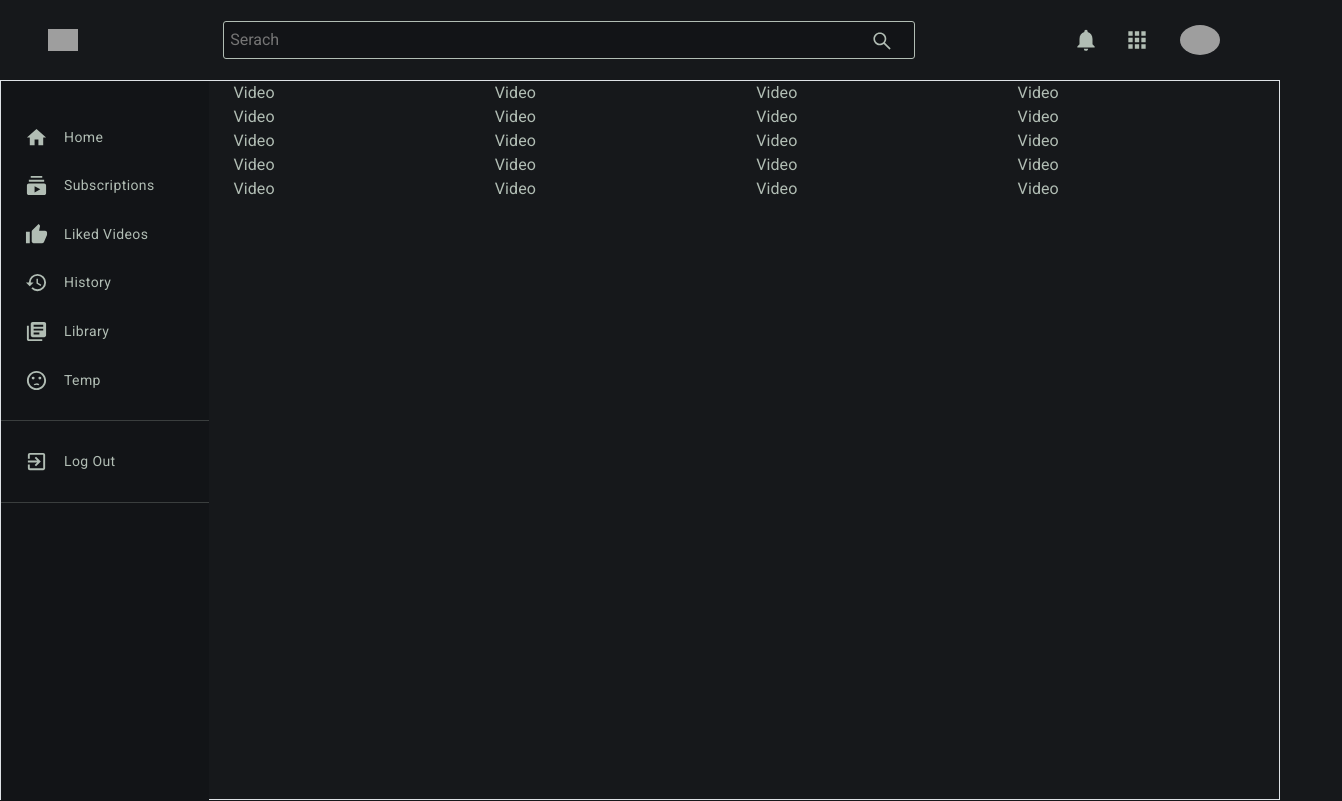
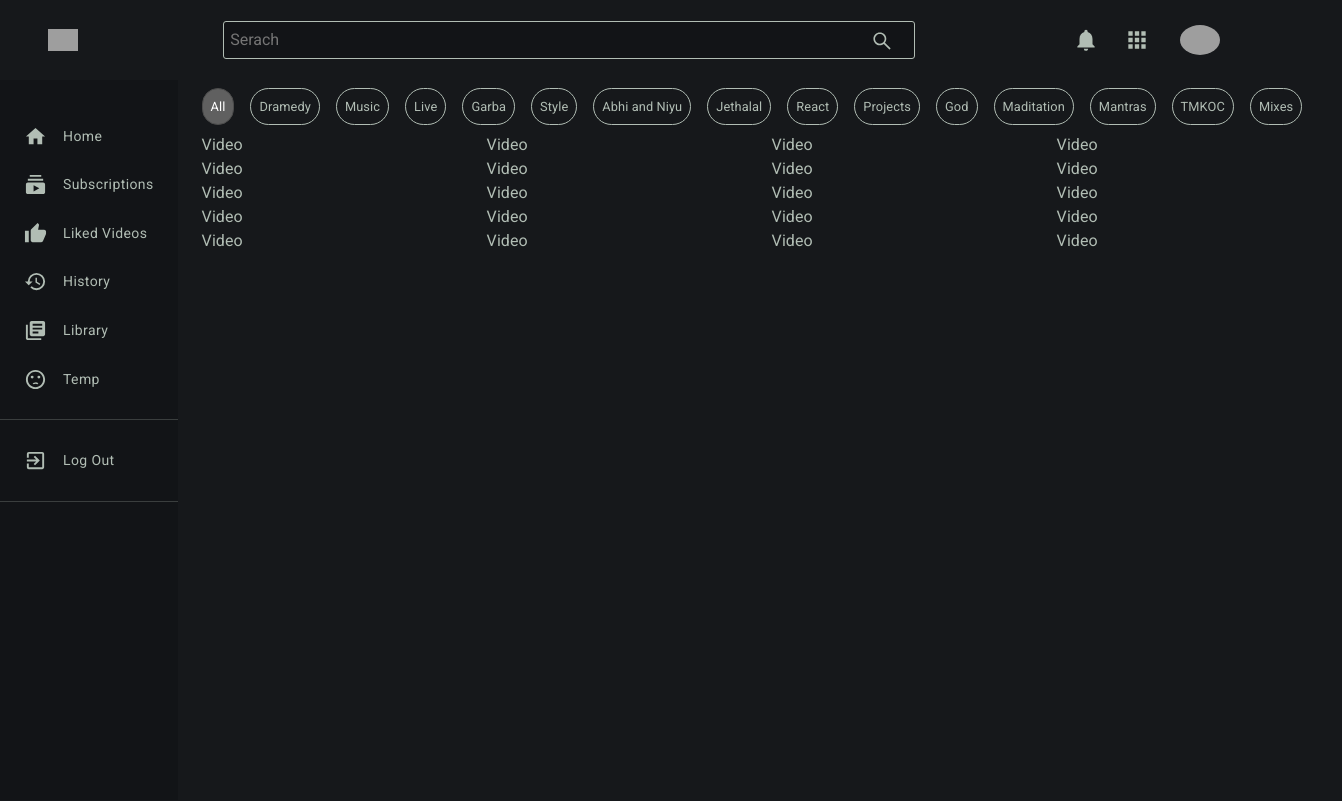
Before and after one commit to mansi8140/yt_clone, a React (Create React App) app: page / in a window 1280 px wide. Shown: the whole page, 1342 px wide, since content can reach past the window. Built offline with nearby package versions, Linux system fonts and the light colour scheme; grey boxes are pictures that could not be loaded.

Commit message:
Added Categories bar content and it's css

```diff
--- a/src/App.js
+++ b/src/App.js
@@ -13,7 +13,7 @@ const App = () => {
   return (
     <>
     <Header openSidebar = {openSidebar} />
-    <div className='app-container border obrder-info'>
+    <div className='app-container'>
       <Sidebar sidebar={sidebar} openSidebar = {openSidebar}/>
       <Container fluid className='app_main'>
         <HomeScreen />
--- a/src/componenets/categoriesBar/CategoriesBar.js
+++ b/src/componenets/categoriesBar/CategoriesBar.js
@@ -1,10 +1,46 @@
-import React from 'react'
+import React, { useState } from 'react'
 import './_categoriesBar.scss'
 
+const categories = [
+  'All',
+  'Dramedy',
+  'Music',
+  'Live',
+  'Garba',
+  'Style',
+  'Abhi and Niyu',
+  'Jethalal',
+  'React',
+  'Projects',
+  'God',
+  'Maditation',
+  'Mantras',
+  'TMKOC',
+  'Mixes',
+  'Food',
+  'India',
+  'Hindi Music',
+  'Watched',
+  'Criket',
+  'Recently uploads'
+]
 const CategoriesBar = () => {
+
+
+  const [activeCategory, setActiveCategory] = useState('All')
+  const handleClick = value => {
+    setActiveCategory(value)
+  }
   return (
-    <div>
-
+    <div className='categoriesBar'>
+      {categories.map((value, i) => (
+        <span
+          onClick={() => handleClick(value)}
+          className={activeCategory === value ? 'active' : ''}
+          key={i}>
+          {value}
+        </span>
+      ))}
     </div>
   )
 }
--- a/src/componenets/categoriesBar/_categoriesBar.scss
+++ b/src/componenets/categoriesBar/_categoriesBar.scss
@@ -0,0 +1,34 @@
+@import '../../base.scss';
+
+.categoriesBar{
+    padding: 0.5rem 0;
+    font-size: 0.8rem;
+
+    display: flex;
+    overflow-x: scroll;
+
+    &::-webkit-scrollbar{
+        width: 0px;
+    }
+
+    scrollbar-width: none;
+
+    span{
+        margin-right: 1rem;
+        padding: 0.5rem;
+
+        white-space: nowrap;
+        border: 1.5px solid $text-color;
+        border-radius: 999px;
+
+        &:hover{
+            background-color: #374a59;
+        }
+
+        &.active{
+            color: #fff;
+            background-color: #606060;
+            border-color: $border-color
+        }
+    }
+}
```
